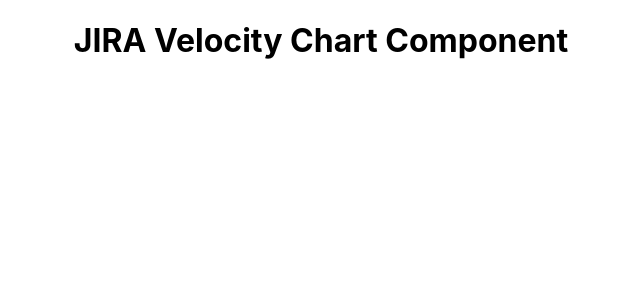
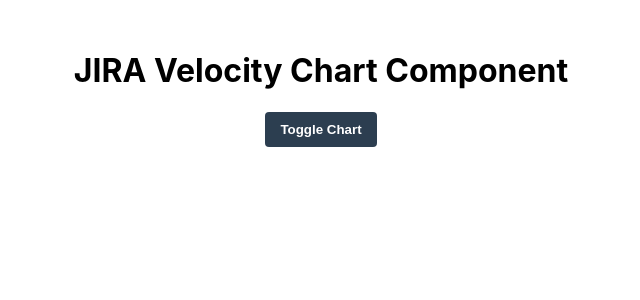
Before and after one commit to krishnasannidhi/react-jira-velocity-chart-component, a React (Create React App) app: page / in a window 1280 px wide. Shown: the top 300 px of the page, without its empty margins (319-959 px from the left). Built offline with nearby package versions, Linux system fonts and the light colour scheme.

Commit message:
added toggle button and barchart skelton

```diff
--- a/src/App.css
+++ b/src/App.css
@@ -1,3 +1,27 @@
+.container {
+  padding: 30px;
+  display: flex;
+  flex-direction: column;
+  justify-content: center;
+  align-items: center;
+}
+
+.container button {
+  border: 0;
+  background-color: #2c3e50;
+  color: white;
+  padding: 10px 15px;
+  border-radius: 4px;
+  font-weight: bold;
+  cursor: pointer;
+  transition: all 0.2s ease-in-out;
+}
+
+.container button:active {
+  transform: scale(0.9);
+}
+
+
 .title {
   text-align: center;
 }
--- a/src/App.js
+++ b/src/App.js
@@ -1,10 +1,14 @@
-import logo from "./logo.svg";
+import { useState } from "react";
 import "./App.css";
+import BarChart from "./components/BarChart";
 
 function App() {
+  const [showChart, setShowChart] = useState(false);
   return (
-    <div>
+    <div className="container">
       <h1 className="title">JIRA Velocity Chart Component</h1>
+      <button onClick={() => setShowChart(!showChart)}>Toggle Chart</button>
+      {showChart && <BarChart />}
     </div>
   );
 }
--- /dev/null
+++ b/src/components/BarChart.js
@@ -0,0 +1,9 @@
+import React from 'react'
+
+const BarChart = () => {
+  return (
+    <div>BarChart</div>
+  )
+}
+
+export default BarChart
```
Also changed, not shown: src/data/chart.js (added, +14 -0 lines).
